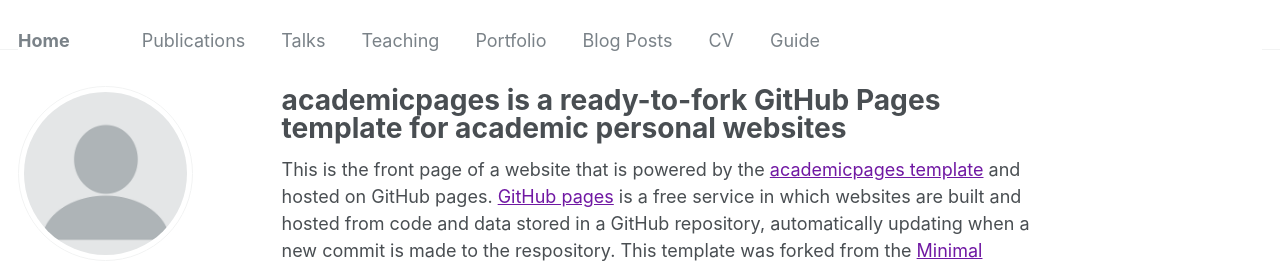
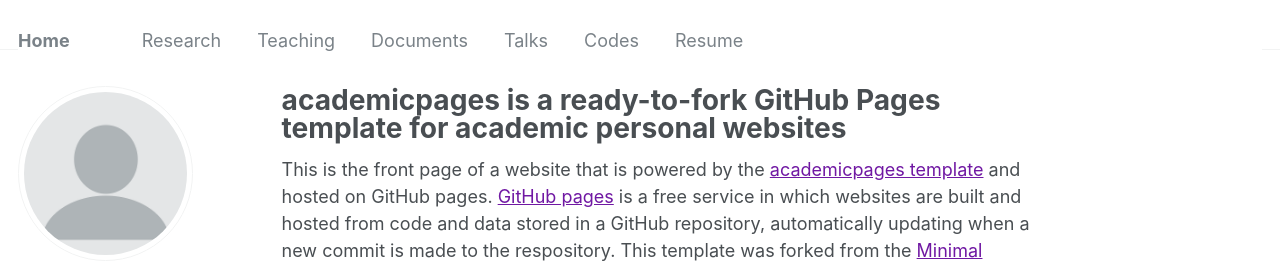
Before and after one commit to camillecelaries/camillecelaries.github.io, a Jekyll site: the page built from _pages/about.md, in a window 1280 px wide. Shown: the top 263 px of the page. Built offline with Jekyll 4.4.1, drawn with Linux system fonts in a browser that asks for light colours.

Commit message:
Update navigation.yml

```diff
--- a/_data/navigation.yml
+++ b/_data/navigation.yml
@@ -1,22 +1,14 @@
 # main links links
 main:
-  - title: "Publications"
-    url: /publications/
-
+  - title: "Research"
+    url: /research/
+  - title: "Teaching"
+    url: /teaching/
+  - title: "Documents"
+    url: /documents/
   - title: "Talks"
     url: /talks/
-
-  - title: "Teaching"
-    url: /teaching/
-
-  - title: "Portfolio"
-    url: /portfolio/
-
-  - title: "Blog Posts"
-    url: /year-archive/
-
-  - title: "CV"
+  - title: "Codes"
+    url: /codes/
+  - title: "Resume"
     url: /cv/
-
-  - title: "Guide"
-    url: /markdown/
```
